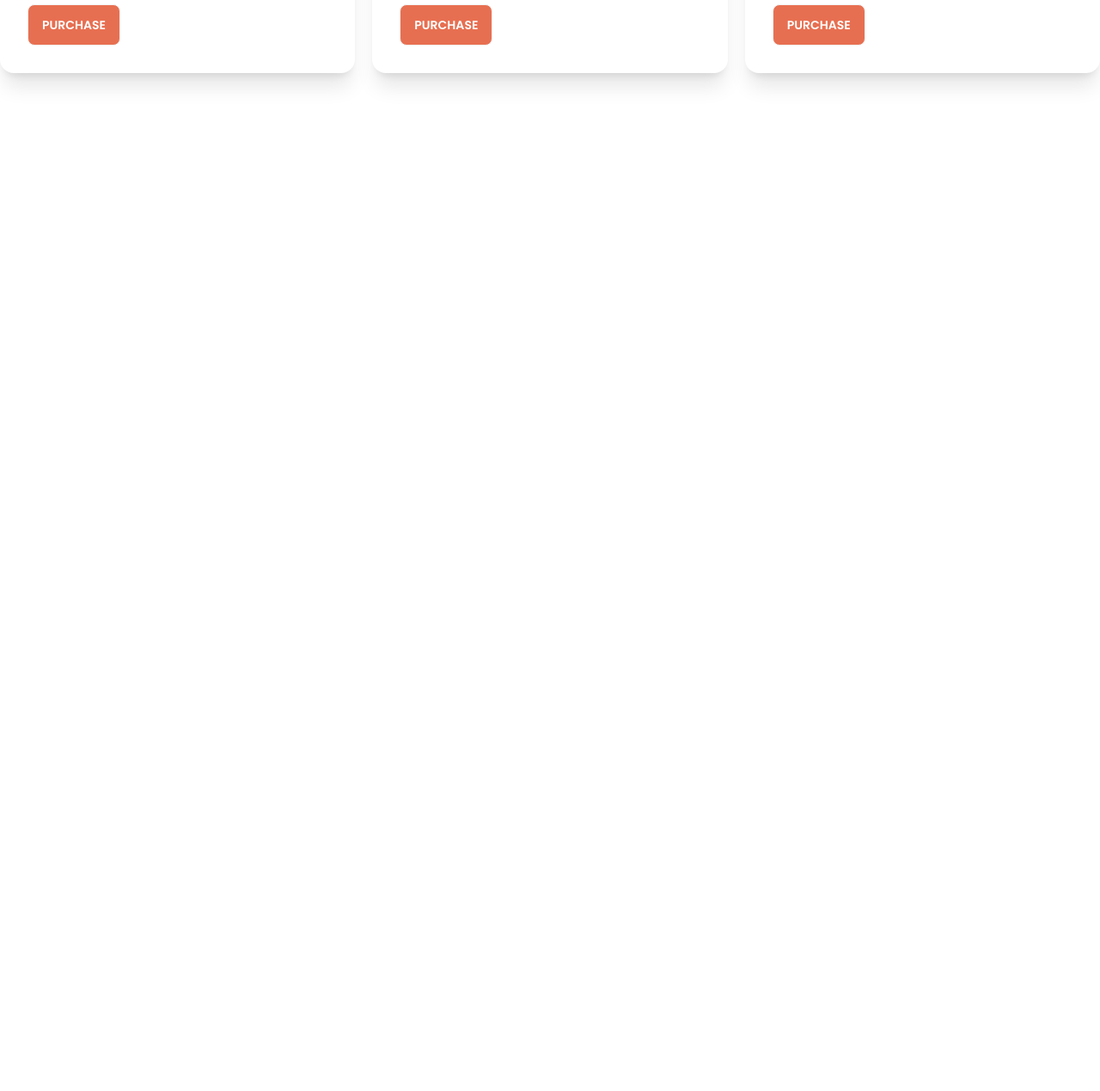
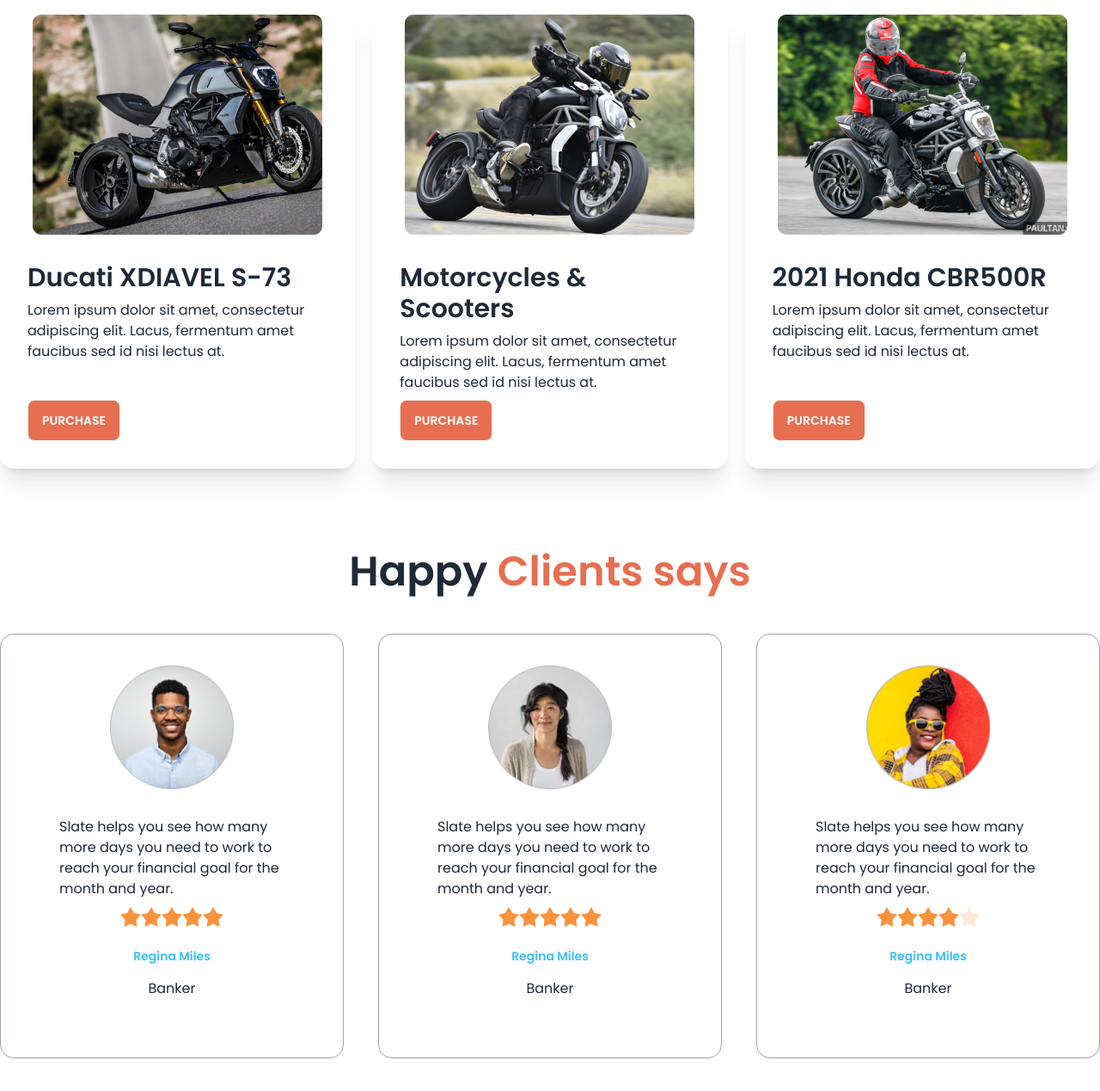
Before and after one commit to Solaimanislam/biker-zone-with-daisyui, a plain HTML site: page index.html in a window 1280 px wide. Shown: the part 1257-2526 px from the top of the page at 86% size. Before the commit the page ends 1438 px from the top, so only its background shows below. Drawn offline with nearby package versions, Linux system fonts and the light colour scheme.

Commit message:
added featured bike and happy review

```diff
--- a/index.html
+++ b/index.html
@@ -172,8 +172,16 @@
     </header>
     <main class="md:container md:mx-auto">
         <!-- featured bikes -->
-        <section>
+        <section class="mt-24">
+            <h3 class="text-5xl font-semibold text-center">Fetured Bikes In This Year</h3>
+            <p class="text-bike-primary text-center  ">Best bike collection</p>
+            <hr class="w-14 mb-12 mx-auto">
 
+            <div class="flex gap-36 mx-14">
+                <div class="mix-blend-luminosity"><img src="images/others/feature-bike.png" alt=""></div>
+                <div><img src="images/others/feature-bike.png" alt=""></div>
+                <div class="mix-blend-luminosity"><img src="images/others/feature-bike.png" alt=""></div>
+            </div>
         </section>
         <!-- latest bikes -->
         <section class="my-24">
@@ -214,7 +222,76 @@
                   </div>
             </div>
         </section>
+        <!-- Happy clients -->
+        <section class="my-24">
+            <h3 class="text-5xl font-semibold text-center">Happy <span class="text-bike-primary">Clients says</span></h3>
+            <div class="grid mt-12 grid-cols-1 md:grid-cols-2 lg:grid-cols-3 gap-10">
+                <!-- Frist review -->
+                <div class="card bg-base-100 p-9 border border-gray-400">
+                    <figure><img class="w-36" src="/images/others/user-1.png" alt="Shoes" /></figure>
+                    <div class="card-body">
+                      <p>Slate helps you see how
+                        many more days you need
+                        to work to reach your financial
+                        goal for the month and year.</p>
+                        <div class="rating justify-center">
+                            <input type="radio" name="rating-2" class="mask mask-star-2 bg-orange-400" />
+                            <input type="radio" name="rating-2" class="mask mask-star-2 bg-orange-400"  />
+                            <input type="radio" name="rating-2" class="mask mask-star-2 bg-orange-400" />
+                            <input type="radio" name="rating-2" class="mask mask-star-2 bg-orange-400" checked />
+                            <input type="radio" name="rating-2" class="mask mask-star-2 bg-orange-400" />
+                          </div>
+                      <div class="text-center space-y-4 mt-4">
+                        <h4 class="text-sm font-semibold text-info">Regina Miles</h4>
+                        <p>Banker</p>
+                      </div>
+                    </div>
+                  </div>
+                <!-- second review -->
+                <div class="card bg-base-100 p-9 border border-gray-400">
+                    <figure><img class="w-36" src="/images/others/user-2.png" alt="Shoes" /></figure>
+                    <div class="card-body">
+                      <p>Slate helps you see how
+                        many more days you need
+                        to work to reach your financial
+                        goal for the month and year.</p>
+                        <div class="rating justify-center">
+                            <input type="radio" name="rating-2" class="mask mask-star-2 bg-orange-400" />
+                            <input type="radio" name="rating-2" class="mask mask-star-2 bg-orange-400"  />
+                            <input type="radio" name="rating-2" class="mask mask-star-2 bg-orange-400" />
+                            <input type="radio" name="rating-2" class="mask mask-star-2 bg-orange-400" checked />
+                            <input type="radio" name="rating-2" class="mask mask-star-2 bg-orange-400" />
+                          </div>
+                      <div class="text-center space-y-4 mt-4">
+                        <h4 class="text-sm font-semibold text-info">Regina Miles</h4>
+                        <p>Banker</p>
+                      </div>
+                    </div>
+                  </div>
+                <!-- third review -->
+                <div class="card bg-base-100 p-9 border border-gray-400">
+                    <figure><img class="w-36" src="/images/others/user-3.png" alt="Shoes" /></figure>
+                    <div class="card-body">
+                      <p>Slate helps you see how
+                        many more days you need
+                        to work to reach your financial
+                        goal for the month and year.</p>
+                        <div class="rating justify-center">
+                            <input type="radio" name="rating-2" class="mask mask-star-2 bg-orange-400" />
+                            <input type="radio" name="rating-2" class="mask mask-star-2 bg-orange-400"  />
+                            <input type="radio" name="rating-2" class="mask mask-star-2 bg-orange-400" />
+                            <input type="radio" name="rating-2" class="mask mask-star-2 bg-orange-400" checked />
+                            <input type="radio" name="rating-2" class="mask mask-star-2 bg-orange-400" />
+                          </div>
+                      <div class="text-center space-y-4 mt-4">
+                        <h4 class="text-sm font-semibold text-info">Regina Miles</h4>
+                        <p>Banker</p>
+                      </div>
+                    </div>
+                  </div>
 
+            </div>
+        </section>
     </main>
     <footer>
 
```
